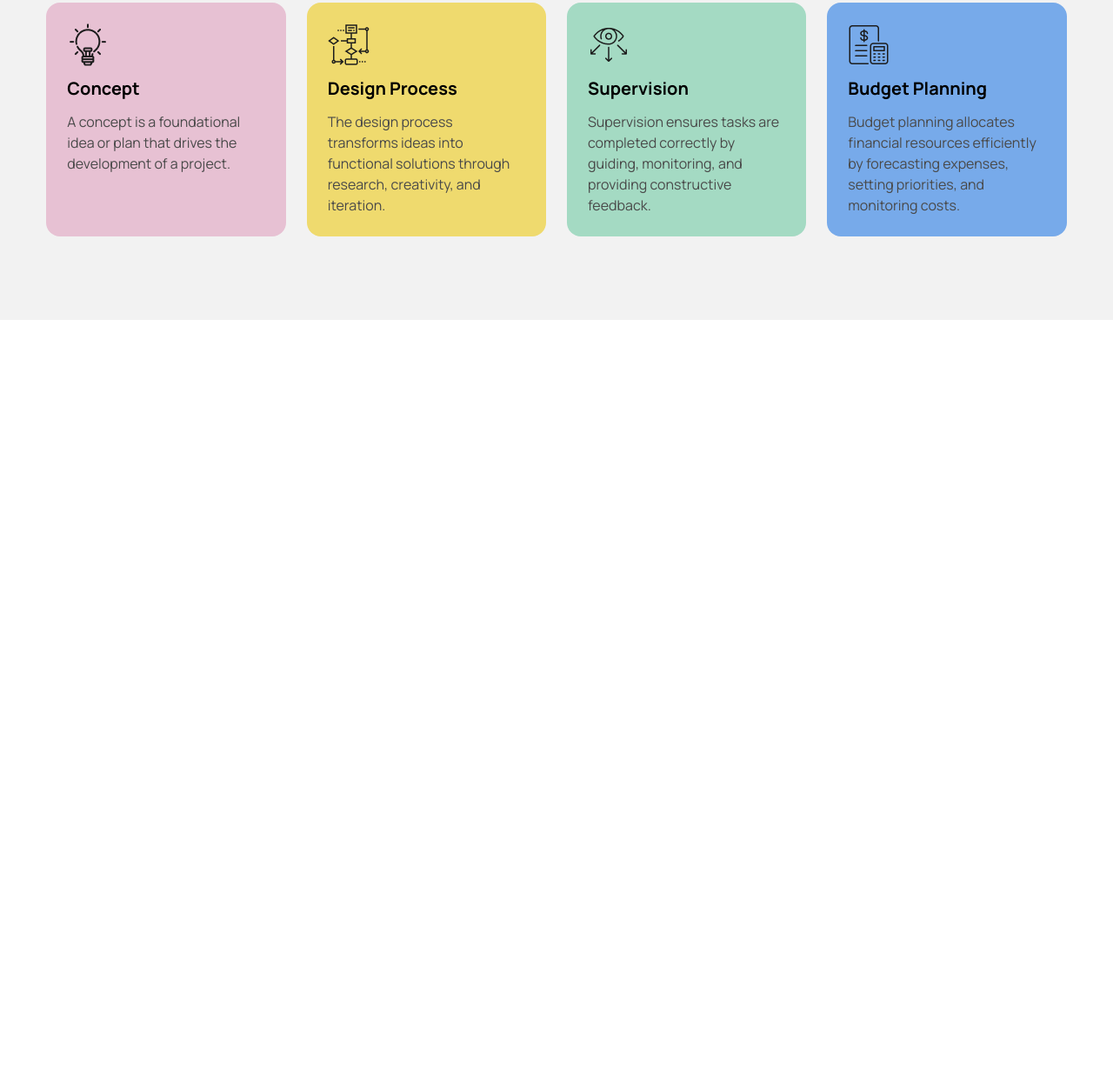
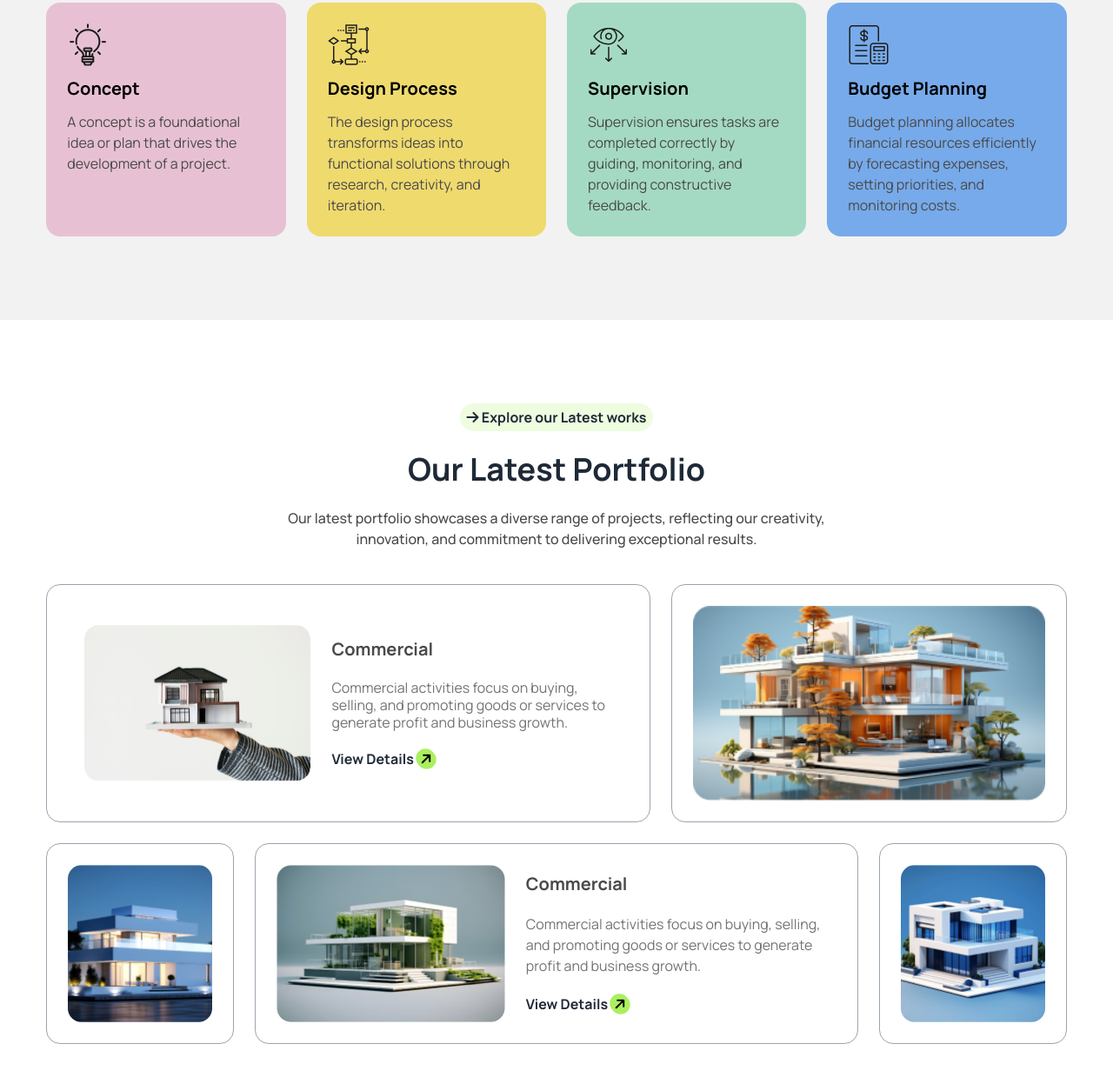
Before and after one commit to Bikram1Biswas2/B10-A3-House-Maker-Consultant, a plain HTML site: page index.html in a window 1280 px wide. Shown: the part 1843-3082 px from the top of the page at 87% size. Before the commit the page ends 2211 px from the top, so only its background shows below. Drawn offline with nearby package versions, Linux system fonts and the light colour scheme.

Commit message:
Our Latest Portfolion section done

```diff
--- a/index.html
+++ b/index.html
@@ -242,7 +242,7 @@
         <!-- Our Work Process Section stars -->
         <section class="mt-24 w-11/12 mx-auto pb-24">
            <div class="text-center space-y-6">
-            <button class="bg-white rounded-2xl px-2 py-1 ">
+            <button class="bg-white rounded-2xl px-2 py-1 font-bold">
                 <i class="fa-solid fa-arrow-right"></i>
                  How we works
               </button>
@@ -283,6 +283,80 @@
         <!-- Our Work Process Section ends -->
       </section>
       <!-- bg-linear-gradient section ends -->
+
+      <!-- Our Latest Portfolio section starts -->
+       <section class="w-11/12 mx-auto mt-24 mb-24">
+        <div class="text-center space-y-6">
+            <button class="bg-[#ABEF5F33] rounded-2xl px-2 py-1 font-bold">
+                <i class="fa-solid fa-arrow-right"></i>
+                 Explore our Latest works
+              </button>
+              <h3 class="text-4xl font-bold">Our Latest Portfolio</h3>
+              <p class="text-[#494949] font-medium">Our latest portfolio showcases a diverse range of projects, reflecting our creativity, <br> innovation, and commitment to delivering exceptional results.</p>
+        </div>
+
+        <!-- Portfolio-grid-cards-starts -->
+         <div class="mt-10 grid md:grid-cols-2 lg:grid-cols-5 gap-6">
+            <!-- card-1 -->
+            <div class="flex flex-col md:flex-row items-center justify-center gap-6 border border-gray-400 rounded-2xl p-6 md:col-span-2 lg:col-span-3">
+                <div class="w-full md:w-auto">
+                    <img class="rounded-2xl h-full w-full  object-cover " src="./assets/img1.png" alt="">
+                </div>
+                <div class="space-y-5 w-full md:w-1/2">
+                    <h4 class="font-bold text-xl text-[#494949]">Commercial</h4>
+                    <p class="text-[#737373] leading-5">Commercial activities focus on buying, selling, and promoting goods or services to generate profit and business growth.</p>
+
+                        <button>
+                            <a class="font-bold">View Details</a>
+                        <i
+                          class="fa-solid fa-arrow-right -rotate-45 rounded-full p-1 bg-[#ABEF5F] text-black"
+                        ></i>
+                        </button>
+
+                </div>
+            </div>
+
+            <!-- Card-2 -->
+             <div class="md:col-span-1 lg:col-span-2 border border-gray-400 rounded-2xl p-6 ">
+                <img class="h-full w-full object-cover" src="./assets/img2.png" alt="">
+             </div>
+             <!-- card-3 -->
+             <div class="md:col-span-1 lg:col-span-1 border border-gray-400 rounded-2xl p-6 m ">
+                <img class="w-full h-full object-cover rounded-2xl" src="./assets/img5.png" alt="">
+            </div>
+               <!-- card-4 -->
+               <div class="md:col-span-2 lg:col-span-3 border border-gray-400 rounded-2xl p-6">
+                <div class="flex flex-col md:flex-row items-center justify-center gap-6">
+                    <div class="w-full md:h-full">
+                        <img class="rounded-2xl h-full w-full object-cover" src="./assets/img4.png" alt="">
+                    </div>
+                    <div class="space-y-5">
+                        <h4 class="font-bold text-xl text-[#494949]">Commercial</h4>
+                        <p class="text-[#737373]">Commercial activities focus on buying, selling, and promoting goods or services to generate profit and business growth.</p>
+
+                            <button>
+                                <a class="font-bold">View Details</a>
+                            <i
+                              class="fa-solid fa-arrow-right -rotate-45 rounded-full p-1 bg-[#ABEF5F] text-black"
+                            ></i>
+                            </button>
+
+                    </div>
+                </div>
+               </div>
+               <!-- Card-5 -->
+               <div class="md:col-span-1 lg:col-span-1 border border-gray-400 rounded-2xl p-6">
+                <img class="h-full w-full object-cover rounded-2xl" src="./assets/img3.png" alt="">
+              </div>
+
+               <!-- card-6 -->
+                <div class="md:col-span-1 lg:col-span-1 border border-gray-400 rounded-2xl p-6 lg:hidden">
+                    <img class="w-full h-full object-cover rounded-2xl" src="./assets/img5.png" alt="">
+                </div>
+         </div>
+        <!-- Portfolio-grid-cards-ends -->
+       </section>
+      <!-- Our Latest Portfolio section ends -->
     </main>
     <footer></footer>
   </body>
```
